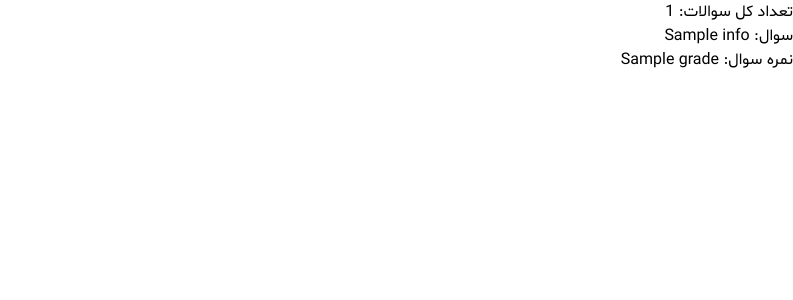
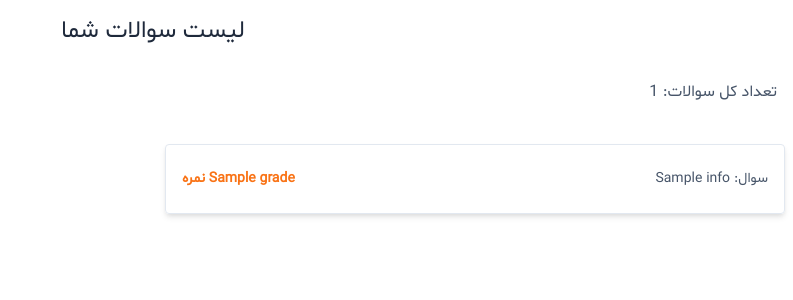
Before and after one commit to AmirHossein-z/online-exam, a PHP site: the page made by views/dashboard/questionsView.php in a window 1280 px wide. Shown: the top 300 px of the page, without its empty margins (487-1280 px from the left). Run offline with PHP 8.4, Linux system fonts and the light colour scheme; the template is opened without the code that fills it: most values are stand-ins (such as "Sample title", 1, 10 or a date in 2020); some libraries are stand-ins or nearby versions.

Commit message:
view of question was edited

```diff
--- a/app/controllers/questionController.php
+++ b/app/controllers/questionController.php
@@ -75,7 +75,9 @@ class questionController extends Controller
                 'questions_info' => $questions_info,
                 'options_info' => $options_info,
             ];
+            $this->header('header');
             $this->view('dashboard/questionsView', $data);
+            $this->footer('footer');
         }
     }
 }
--- a/views/dashboard/questionsView.php
+++ b/views/dashboard/questionsView.php
@@ -1,24 +1,64 @@
-<p>تعداد کل سوالات: <span><?php echo count($data['questions_info']); ?></span></p>
+<div>
+    <h1 class="block text-blueGray-800 text-2xl text-center my-4 transition-all duration-300 cursor-pointer">لیست سوالات
+        شما</h1>
+</div>
+<h2
+    class="block text-right text-blueGray-600 text-base text-center my-4 transition-all duration-300 cursor-pointer p-4">
+    تعداد کل سوالات: <span>
+        <?php echo count($data['questions_info']); ?>
+    </span>
+</h2>
+
+<div class="grid grid-cols-2 gap-6 p-2">
     <?php foreach ($data['questions_info'] as $question) { ?>
-<div>
-    <h1>سوال: <span><?php echo $question['info']; ?></span></h1>
-    <p>نمره سوال: <span><?php echo $question['grade']; ?></span></p>
+        <div class="grid border border-blueGray-200 rounded p-4 shadow-md">
+            <div class="flex justify-between items-center my-2">
+                <h1 class="block text-blueGray-600 text-sm text-center transition-all duration-300 cursor-pointer">
+                    سوال:
+                    <span>
+                        <?php echo $question['info']; ?>
+                    </span>
+                </h1>
+                <p class="block text-orange-500 text-sm font-bold transition-all duration-300 cursor-pointer">
+                    <span>
+                        <?php echo $question['grade']; ?> نمره
+                    </span>
+                </p>
+            </div>
             <?php if ($question['type'] === 1) { ?>
-    <div class="flex">
+                <div class="grid items-center gap-6 my-2">
                     <?php foreach ($data['options_info'] as $option) { ?>
                         <?php if ($option['question_id'] === $question['id']) { ?>
-        <p><?php echo $option['info']; ?></p><span><?php echo $option['is_correct']; ?></span>
+                            <div class="flex">
+                                <p class="block text-gray-900 text-sm transition-all duration-300 cursor-pointer">
+                                    <?php echo $option['info']; ?>
+                                </p>
+                                <?php if ($option['is_correct'] === 1) { ?>
+                                    <svg xmlns="http://www.w3.org/2000/svg" fill="none" viewBox="0 0 24 24" stroke-width="1.5"
+                                        stroke="currentColor" class="w-5 h-5 text-emerald-500">
+                                        <path stroke-linecap="round" stroke-linejoin="round" d="M4.5 12.75l6 6 9-13.5" />
+                                    </svg>
+                                    <?php } ?>
+                            </div>
                             <?php } ?>
                         <?php } ?>
+
                 </div>
                 <?php } else if ($question['type'] === 0) { ?>
                 <div class="flex">
                     <?php foreach ($data['options_info'] as $option) { ?>
                         <?php if ($option['question_id'] === $question['id']) { ?>
-        <p><?php echo $option['info']; ?></p><span><?php echo $option['is_correct']; ?></span>
+                            <p class="block text-gray-900 text-sm transition-all duration-300 cursor-pointer">
+                                <?php echo $option['info']; ?>
+                            </p>
                             <?php } ?>
                         <?php } ?>
                 </div>
                 <?php } ?>
         </div>
         <?php } ?>
+</div>
+<!-- <label class="inline-flex items-center cursor-pointer mt-3"><input type="radio"
+                                name="check_correct_option" value="${i}"
+                                class="form-checkbox border-0 rounded text-blueGray-700 ml-1 w-5 h-5 ease-linear transition-all duration-150" /><span
+                                class="ml-2 text-sm font-semibold text-blueGray-600">این گزینه درست است</span></label> -->
```
Also changed, not shown: views/dashboard/dashboardView.php (indentation only). Lines whose indentation alone changed are shown as unchanged.
